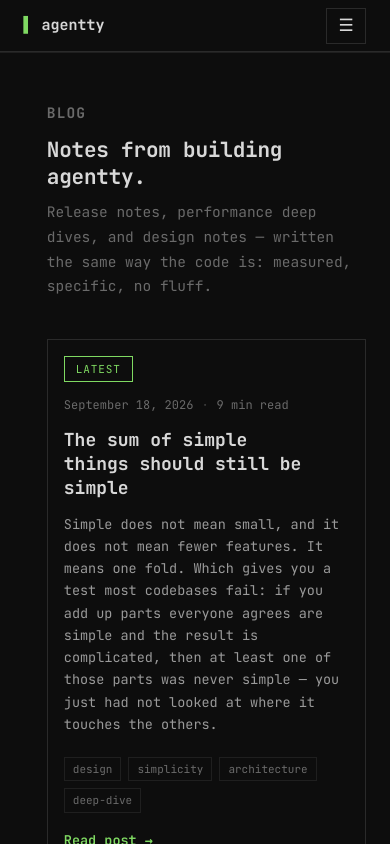
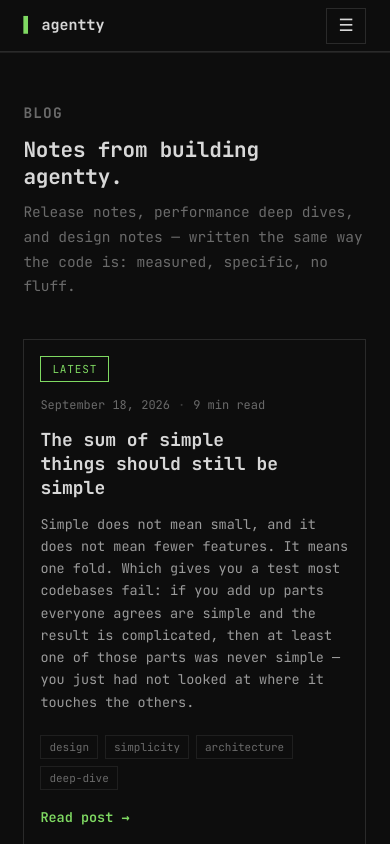
Before and after one commit to 1ay1/agentty.org, a Next.js app: page /blog in a window 390 px wide. Shown: the top 844 px of the page. Built offline with nearby package versions, Linux system fonts and the light colour scheme.

Commit message:
Blog: single gutter on phones, quiet inline code

```diff
--- a/app/minimal.css
+++ b/app/minimal.css
@@ -361,7 +361,8 @@ td .win { color: var(--text); font-weight: 400; }
 /* ======================================================================
    BLOG + SEO PAGES (compare / alternatives / guides) — same skin as docs
    ====================================================================== */
-.blog-index, .blog-post-shell, .seo-page > .wrap { padding-left: var(--gutter) !important; margin-left: 0 !important; }
+.blog-index, .blog-post-shell, .seo-page > .wrap { margin-left: 0 !important; }
+.blog-index { padding-left: 0 !important; }   /* its inner .wrap already carries the gutter */
 .eyebrow { font-size: 11px; letter-spacing: .08em; color: var(--text-faint); margin: 0 0 10px; }
 .eyebrow::before { display: none; }
 .blog-index h1, .seo-page h1, .blog-post-title { font-size: 24px !important; line-height: 1.3; letter-spacing: -0.01em; margin: 0 0 10px; }
@@ -374,6 +375,7 @@ td .win { color: var(--text); font-weight: 400; }
 .blog-body blockquote { border-left: 2px solid var(--border) !important; background: none !important; border-radius: 0; padding: 2px 0 2px 16px; color: var(--text-dim); }
 .blog-body pre.code, .seo-page pre.code { background: var(--bg-soft) !important; border: 1px solid var(--border-soft) !important; border-radius: 0; font-size: 12.5px; padding: 12px 14px; }
 .blog-body img { border-radius: 0; }
+.blog-body p code, .blog-body li code, .blog-body td code { background: var(--bg-soft) !important; border: 1px solid var(--border-soft) !important; border-radius: 0 !important; color: var(--text) !important; padding: 0 4px; font-size: .92em; }
 .blog-card-meta, .blog-post-head .blog-card-meta { font-size: 12px; letter-spacing: 0; }
 .blog-tag { border-radius: 0; font-size: 11px; letter-spacing: 0; padding: 2px 8px; background: none !important; border: 1px solid var(--border-soft) !important; color: var(--text-faint) !important; }
 .blog-featured-badge { border-radius: 0; background: none !important; border: 1px solid var(--accent) !important; color: var(--accent) !important; font-size: 11px; letter-spacing: .08em; }
```
